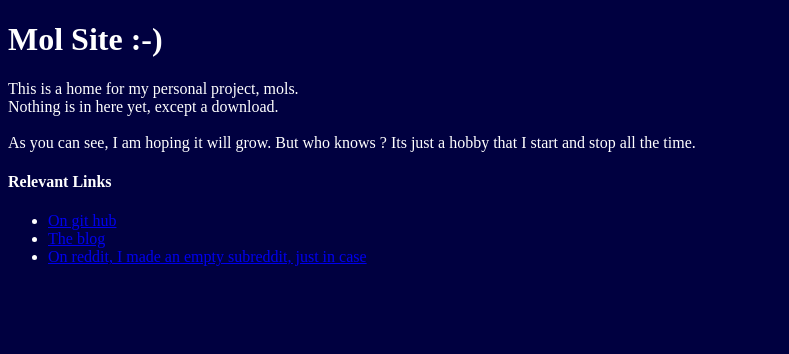
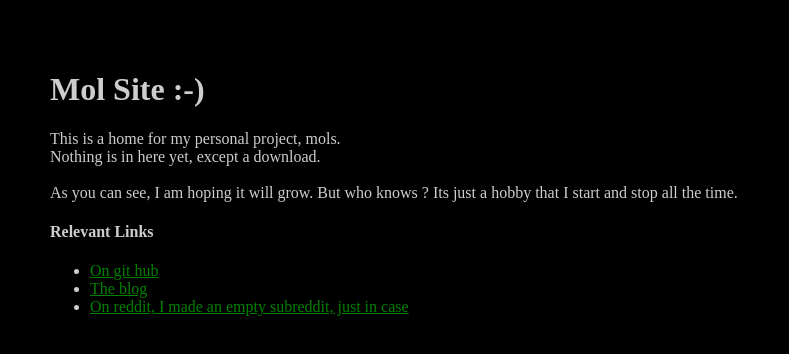
Before and after one commit to willwoodlief/molsite, a plain HTML site: page index.html in a window 1280 px wide. Shown: the whole page, without its empty margins (0-789 px from the left). Drawn offline with nearby package versions, Linux system fonts and the light colour scheme.

Commit message:
made some changes to index

```diff
--- a/index.html
+++ b/index.html
@@ -5,10 +5,16 @@
             <title>Mols</title>
 
             <script src="//ajax.googleapis.com/ajax/libs/jquery/1.10.2/jquery.min.js"></script>
+            <style>
+            body {background-color:black;color:#cdcdcd}
+             a {color:#008000}
+             a:visited {color:#008000}
+             #wrapper {position:absolute;top:50px;left:50px}
+            </style>
 
     </head>
-<body style="background-color:#000040;color:white">
-
+<body style="">
+<div id='wrapper'>
 <h1>Mol Site :-)</h1>
 This is a home for my personal project, mols.
 <br>
@@ -22,5 +28,6 @@ As you can see, I am hoping it will grow. But who knows ? Its just a hobby that
         <li><a href="http://molsrus.blogspot.com/">The blog</a></li>
         <li><a href="http://www.reddit.com/r/mols">On reddit, I made an empty subreddit, just in case</a></li>
     </ul>
+</div>
 </body>
 </html>
```
